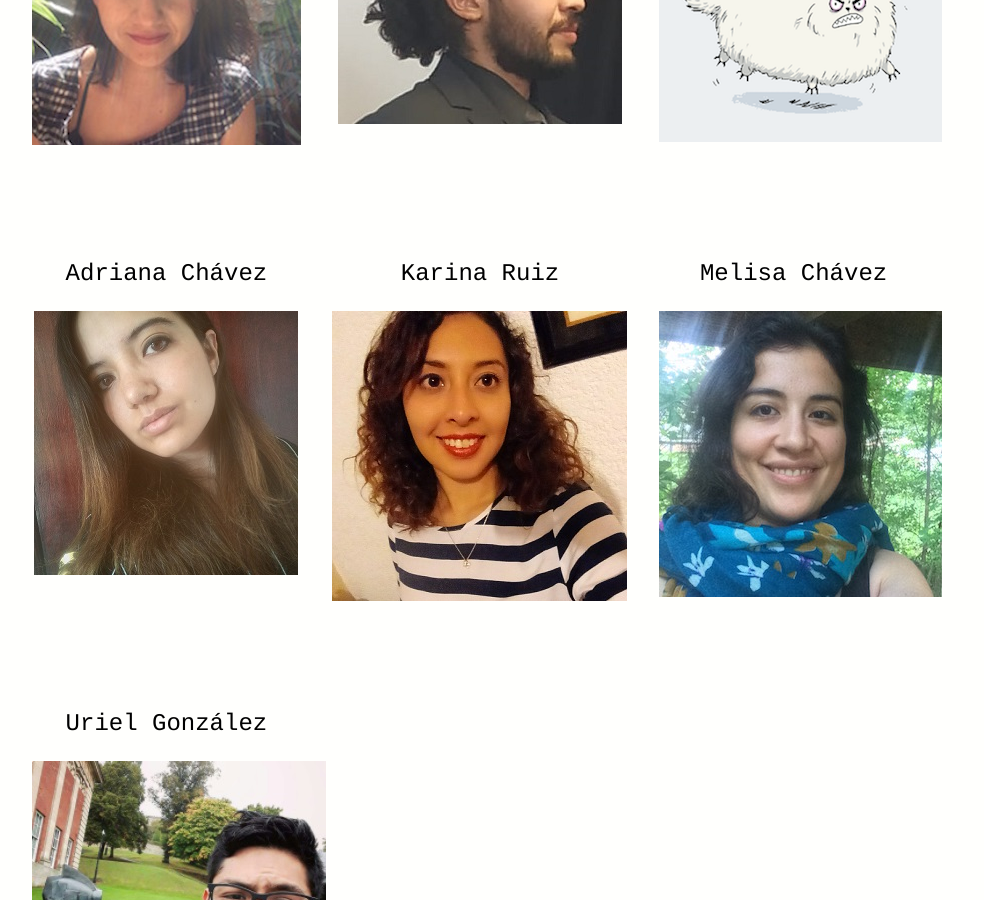
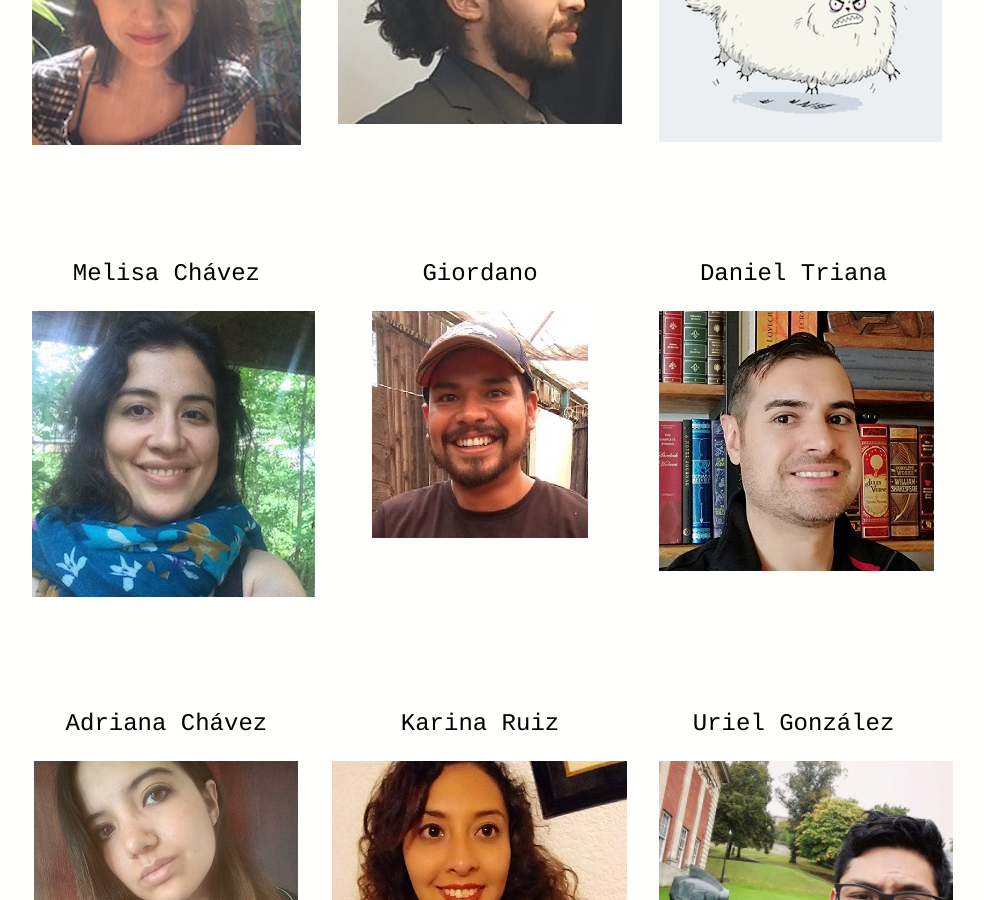
Before and after one commit to BouzasLab25/bouzaslab25.github.io, a Jekyll site: the page built from people/index.html, in a window 1280 px wide and 900 px high, scrolled down 1236 px. Shown: the whole window, without its empty margins (160-1144 px from the left). Built offline with Jekyll 4.4.1, drawn with Linux system fonts in a browser that asks for light colours.

Commit message:
Update index.html

```diff
--- a/people/index.html
+++ b/people/index.html
@@ -31,6 +31,23 @@ title: Lab25 Members
 	  <a href="/people/luis.html"><img class="displayed" src="/images/luis.jpg" /></a>
      </div>
 
+
+<div class="left">
+	<p><a class='lu' href="/people/melisa.html">Melisa Chávez</a></p>
+	  <a href="/people/melisa.html"><img class="displayed" src="/images/melisa.JPG" /></a>
+</div>
+
+<div class="center">
+	<p><a class='lu' href="/people/giordano.html">Giordano</a></p>
+	  <a href="/people/melisa.html"><img class="displayed" src="/images/Giordano.jpg" /></a>
+</div>
+
+<div class="right">
+	<p><a class='lu' href="/people/danieltriana.html">Daniel Triana</a></p>
+	  <a href="/people/melisa.html"><img class="displayed" src="/images/danieltriana.jpg" /></a>
+</div>
+
+
 <div class="left">
    <p><a class='lu' href="/people/felisa.html">Adriana Chávez</a></p>
 	  <a href="/people/felisa.html"><img class="displayed" src="/images/Adrifelcha.jpg" /></a>
@@ -43,10 +60,7 @@ title: Lab25 Members
 
   </div>
 
-<div class="right">
-	<p><a class='lu' href="/people/melisa.html">Melisa Chávez</a></p>
-	  <a href="/people/melisa.html"><img class="displayed" src="/images/melisa.JPG" /></a>
-  </div>
+
 
  <div class="left">
    <p><a class='lu' href="/people/uriel.html">Uriel González</a></p>
```
